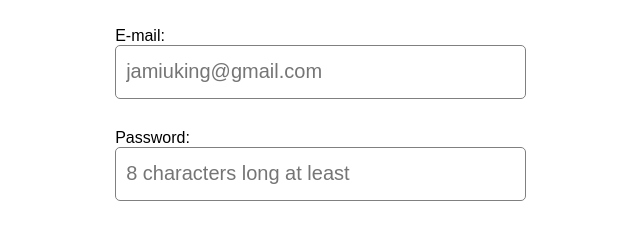
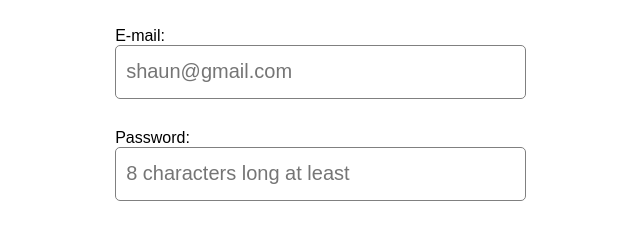
Before and after one commit to Dev-Rid/swift-bank-app, a website with bundled scripts: page SIGN-UP/index-signup.html in a window 1280 px wide. Shown: the part 415-643 px from the top of the page, 318-958 px from the left. Built offline with nearby package versions, Linux system fonts and the light colour scheme.

Commit message:
changed placeholder

```diff
--- a/SIGN-UP/index-signup.html
+++ b/SIGN-UP/index-signup.html
@@ -27,7 +27,7 @@
 
                 <div>
                   <label id="em" for="email">E-mail:</label>
-                  <input type="email" name="email" placeholder="jamiuking@gmail.com" maxlength="30" class="inpThree">
+                  <input type="email" name="email" placeholder="shaun@gmail.com" maxlength="30" class="inpThree">
                 </div>
 
                 <div>
```
